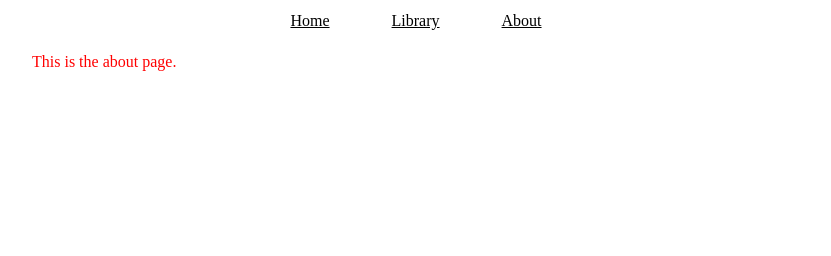
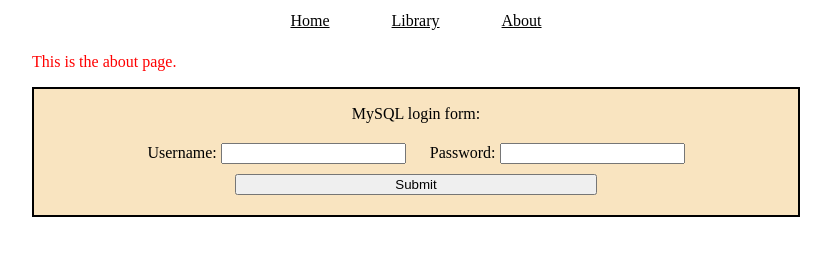
Before and after one commit to rhenriquez85/NodeLibraryApp, a plain HTML site: page pages/about.html in a window 1280 px wide. Shown: the whole page, without its empty margins (224-1055 px from the left). Drawn offline with Linux system fonts and the light colour scheme; files that its build step writes are made by us from their sources.

Commit message:
[pages] add mySQL login form to About page

```diff
--- a/pages/about.html
+++ b/pages/about.html
@@ -5,6 +5,7 @@
         <link rel="stylesheet" href="/styles.css">
         <meta charset="UTF-8">
         <meta name="description" content="Nodejs.project">
+        <script src="/login.js" defer></script>
     </head>
     <body>
         <header>
@@ -20,6 +21,16 @@
         </header>
         <main>
             <p>This is the about page.</p>
+            <div class="mySQL-login-container">
+                <p>MySQL login form:</p>
+                <form action="/mySQL-login">
+                    <label for="username">Username:</label>
+                    <input type="text" id="username" name="username">
+                    <label for="password">Password:</label>
+                    <input type="text" id="username" name="username">
+                    <button type="submit">Submit</button>
+                </form>
+            </div>
         </main>
     </body>
 </html>
--- a/public/scripts/load-library.js
+++ b/public/scripts/load-library.js
@@ -5,7 +5,7 @@ const child = document.createElement('div');
 Object.values(books).forEach((obj, index, arr) => {
     let property = '';
     Object.entries(obj).forEach(([name, value], index, arr) => {
-        property += `<br>${name}: ${value}`;
+        property += `<br>${name.charAt(0).toUpperCase() + name.slice(1)}: ${value}`;
     });
 
     const child = document.createElement('div');
--- /dev/null
+++ b/public/scripts/login.js
@@ -0,0 +1,2 @@
+//
+console.log('login');
--- a/public/styles/styles.css
+++ b/public/styles/styles.css
@@ -79,3 +79,30 @@ header > nav > table tr td {
     height: 70px;
     padding-bottom: 10px;
 }
+
+/* ABOUT */
+.mySQL-login-container {
+    border-style: solid;
+    border-color: black;
+    border-width: 2px;
+    text-align: center;
+    background-color: rgb(249, 228, 192);
+}
+
+.mySQL-login-container > p {
+    margin-bottom: 0px;
+}
+
+.mySQL-login-container form {
+    padding: 20px;
+}
+
+.mySQL-login-container form input:nth-child(2) {
+    margin-right: 20px;
+}
+
+.mySQL-login-container form button {
+    display: block;
+    width: 50%;
+    margin: 10px auto 0px;
+}
--- a/util/constants.js
+++ b/util/constants.js
@@ -14,6 +14,7 @@ const PATHS = {
     LOAD_LIBRARY: './public/scripts/load-library.js',
     IMAGE_BOOK: './public/images/book.jpeg',
     HELPERS: './public/scripts/helpers.js',
+    LOGIN: './public/scripts/login.js',
 }
 
 const IMAGES = {
@@ -27,11 +28,13 @@ const RESOURCES = {
     LOCAL_STORAGE_DELETE: '/delete-from-local-storage.js',
     LOAD_LIBRARY: '/load-library.js',
     HELPERS: '/helpers.js',
+    LOGIN: '/login.js',
 }
 
 const ROUTES = {
     ADD_TO_LIBRARY: '/add-to-library',
     DELETE_FROM_LIBRARY: '/delete-from-library',
+    MYSQL_LOGIN: '/mySQL-login',
 }
 
 const ENTITIES = {
```
Also changed, not shown: launch-server.js (+25 -2 lines).
